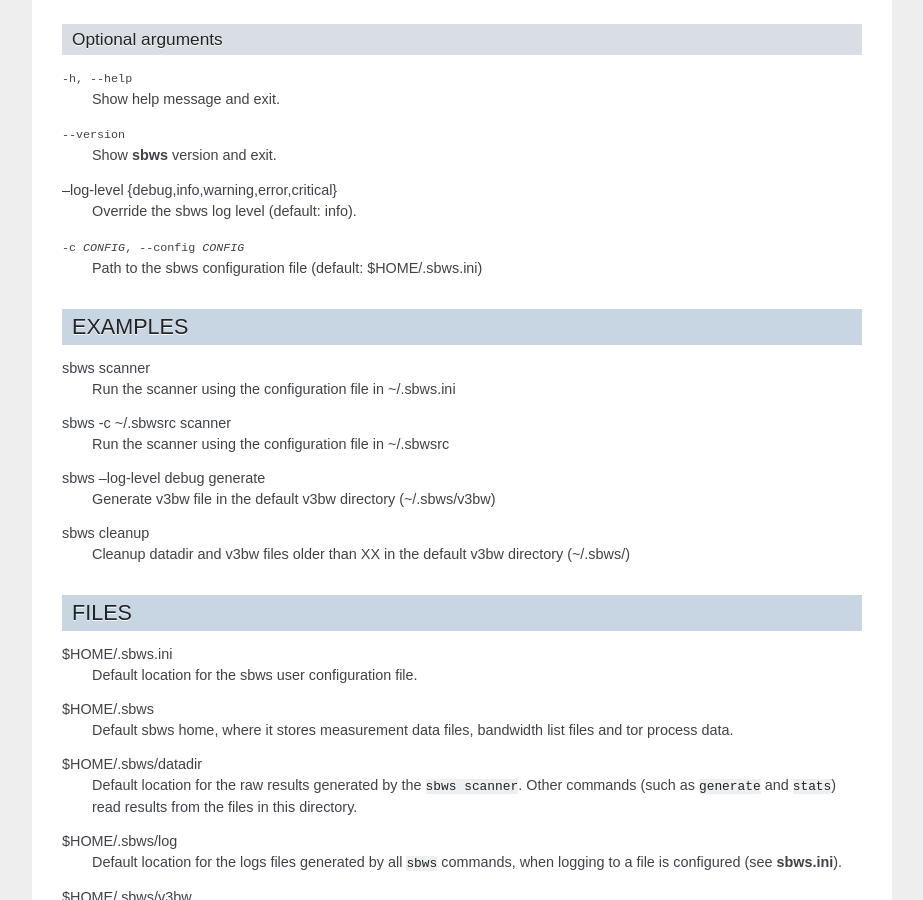
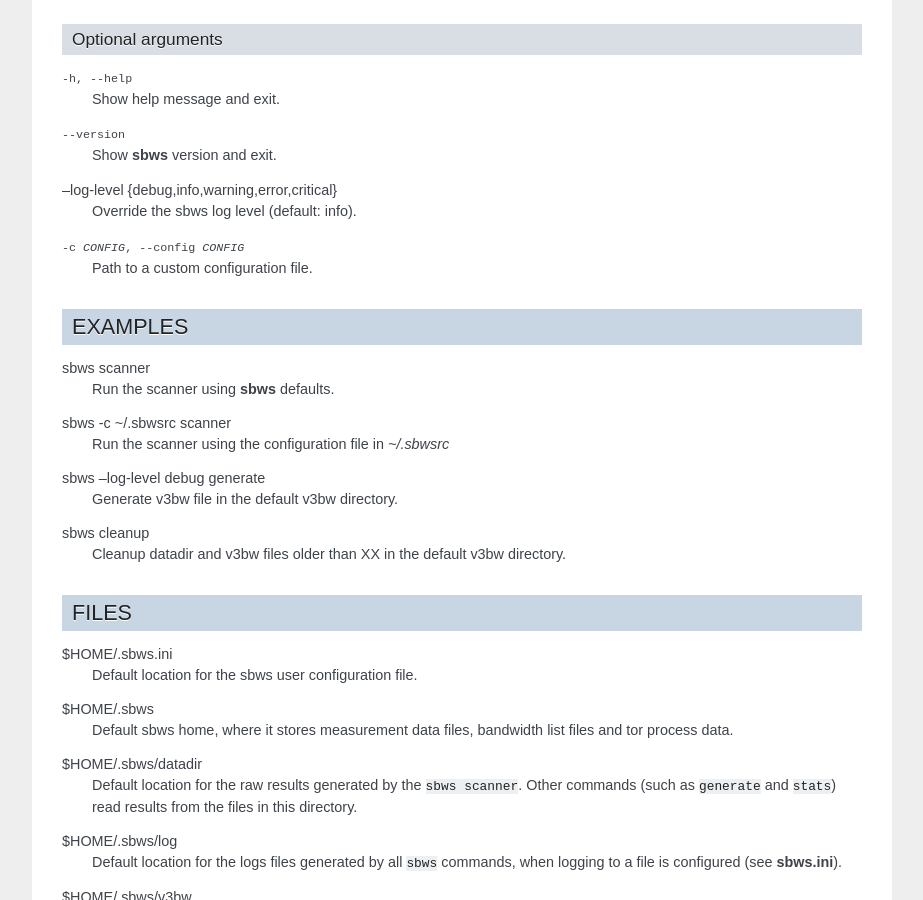
Before and after one commit to torproject/sbws, a Sphinx documentation site: the page built from docs/source/man_sbws.rst, in a window 1280 px wide and 900 px high, scrolled down 655 px. Shown: the whole window, without its empty margins (198-1121 px from the left). Built offline with Sphinx 7.4.7, drawn with Linux system fonts in a browser that asks for light colours; formulas are drawn with MathJax 3; pages that are not in the unit, such as notebooks, are missing from menus.

Commit message:
Remove default locations in examples

```diff
--- a/docs/source/man_sbws.rst
+++ b/docs/source/man_sbws.rst
@@ -49,22 +49,22 @@ Optional arguments
    Override the sbws log level (default: info).
 
 -c CONFIG, --config CONFIG
-   Path to the sbws configuration file (default: $HOME/.sbws.ini)
+   Path to a custom configuration file.
 
 EXAMPLES
 --------
 
 sbws scanner
-    Run the scanner using the configuration file in ~/.sbws.ini
+    Run the scanner using **sbws** defaults.
 
 sbws -c ~/.sbwsrc scanner
-    Run the scanner using the configuration file in ~/.sbwsrc
+    Run the scanner using the configuration file in `~/.sbwsrc`
 
 sbws --log-level debug generate
-    Generate v3bw file in the default v3bw directory (~/.sbws/v3bw)
+    Generate v3bw file in the default v3bw directory.
 
 sbws cleanup
-    Cleanup datadir and v3bw files older than XX in the default v3bw directory (~/.sbws/)
+    Cleanup datadir and v3bw files older than XX in the default v3bw directory.
 
 FILES
 -----
```
